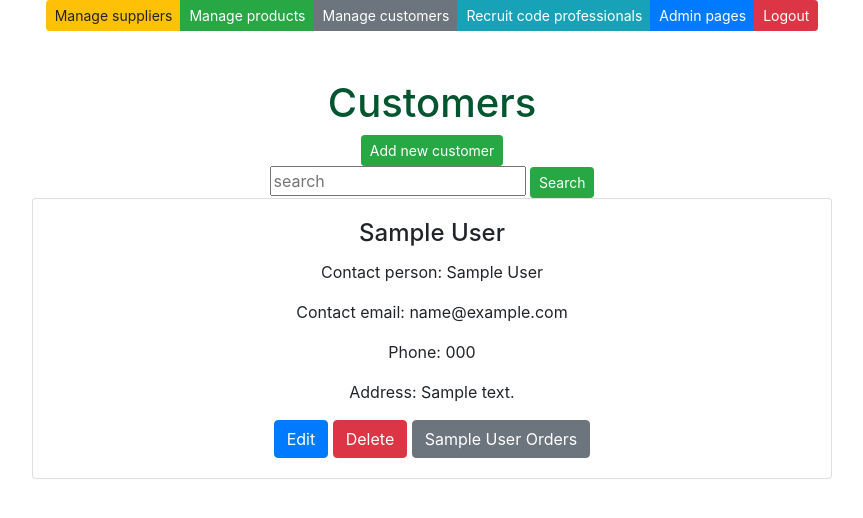
After one commit to AndreyGOIT/careeria-django, a Django app: page /customers/ in a window 1280 px wide. The commit adds this page. Shown: the top 518 px of the page, without its empty margins (208-1071 px from the left). Run offline with Django 5.2, Linux system fonts and the light colour scheme; tables that the repository leaves empty hold one stand-in row (values such as "Sample post"); some libraries are stand-ins or nearby versions.

Commit message:
add customer OK

```diff
--- /dev/null
+++ b/app/templates/customerlist.html
@@ -0,0 +1,79 @@
+{% extends "index.html" %} {% block content %}
+
+<br />
+<div id="add-div"></div>
+<br />
+
+<h1 style="color: rgb(3, 85, 48)">Customers</h1>
+
+<button id="add-btn" class="btn btn-success btn-sm" onclick="showaddform()">
+  Add new customer
+</button>
+
+<form method="post" action="/search-customers/">
+  {%csrf_token %}
+  <input class="card-text" type="text" placeholder="search" name="search" />
+
+  <input type="submit" value="Search" class="btn btn-success btn-sm" name="" />
+</form>
+
+{% for c in customers %}
+<div class="card" style="width: 50rem">
+  <div class="card-body">
+    <h4 class="card-title">{{c.companyname}}</h4>
+    <p class="card-text">Contact person: {{c.contactname}}</p>
+    <p class="card-text">Contact email: {{c.contactemail}}</p>
+    <p class="card-text">Phone: {{c.phone}}</p>
+    <p class="card-text">Address: {{c.address}}</p>
+
+    <a href="/edit-customer-get/{{c.id}}/" class="btn btn-primary">Edit</a>
+    <a href="/confirm-delete-customer/{{c.id}}/" class="btn btn-danger"
+      >Delete</a
+    >
+    <a href="/orders-by-customer/{{c.id}}/" class="btn btn-secondary"
+      >{{c.companyname}} Orders</a
+    >
+  </div>
+</div>
+
+{% empty %}
+
+<div class="card" style="width: 50rem">
+  <div class="card-body">
+    <p class="card-text">No customers found in the database</p>
+  </div>
+</div>
+{% endfor %}
+
+<script>
+  let x = `
+    <h2 style="color: lightblue">Please fill in form</h2>
+
+    <div class="card" style="width: 20rem;">
+        <div class="card-body">
+            <form method="post" action="/add-customer/">
+                {%csrf_token %}
+                <input class="card-text" class="card-text" type="text" placeholder="companyname" name="companyname">
+                <input class="card-text" type="text" placeholder="contactname" name="contactname">
+                <input class="card-text" type="email" placeholder="email" name="email">
+                <input class="card-text" type="text" placeholder="phone" name="phone">
+                <input class="card-text" type="text" placeholder="address" name="address">
+                <br />
+
+                <input type="submit" value="Confirm" class="btn btn-success btn-sm" name="">
+            </form>
+        </div>
+    </div>
+    `;
+
+  function showaddform() {
+    document.getElementById("add-div").innerHTML = x;
+    document.getElementById("add-btn").style.display = "none";
+  }
+  function hideaddform() {
+    document.getElementById("add-div").innerHTML = "";
+    document.getElementById("add-btn").style.display = "inline-block";
+  }
+</script>
+
+{% endblock %}
--- a/app/templates/index.html
+++ b/app/templates/index.html
@@ -33,6 +33,9 @@
             >Manage suppliers</a
           >
           <a class="btn btn-success btn-sm" href="/products">Manage products</a>
+          <a class="btn btn-secondary btn-sm" href="/customers"
+            >Manage customers</a
+          >
           <a class="btn btn-info btn-sm" href="http://careeria.fi"
             >Recruit code professionals</a
           >
--- a/app/urls.py
+++ b/app/urls.py
@@ -21,6 +21,7 @@ from app.views import productlistview, addproduct, deleteproduct, confirmdeletep
     edit_product_get, edit_product_post, products_filtered
 from app.views import supplierlistview, addsupplier, deletesupplier, confirmdeletesupplier, \
     edit_supplier_get, edit_supplier_post, searchsuppliers
+from app.views import customerlistview, addcustomer, confirmdeletecustomer, deletecustomer, searchcustomers
 
 urlpatterns = [
 
@@ -46,4 +47,12 @@ urlpatterns = [
     path('edit-supplier-get/<int:id>/', edit_supplier_get, name='edit_supplier'),
     path('edit-supplier-post/<int:id>/', edit_supplier_post, name='edit_supplier_post'),
     path('search-suppliers/', searchsuppliers),
+
+    # Customer and Order urls will be added later
+    path('customers/', customerlistview, name='customerlistview'),
+    path('add-customer/', addcustomer, name='addcustomer'),  # Placeholder for add customer view
+    path('confirm-delete-customer/<int:id>/', confirmdeletecustomer, name='confirmdeletecustomer'),  # Placeholder for confirm delete customer view
+    path('delete-customer/<int:id>/', deletecustomer, name='deletecustomer'),  # Placeholder for delete customer view
+    path('search-customers/', searchcustomers, name='searchcustomers'),  # Placeholder for search customer view
+
 ]
--- a/app/views.py
+++ b/app/views.py
@@ -1,6 +1,7 @@
-from django.shortcuts import render, redirect
+from django.shortcuts import render, redirect, get_object_or_404
 from .models import Supplier, Product, Customer
 from django.contrib.auth import authenticate, login, logout
+from .forms import CustomerForm
 
 # LANDING AFTER LOGIN
 '''
@@ -136,19 +137,42 @@ def customerlistview(request):
     return render(request, 'customerlist.html', context)
 
 def addcustomer(request):
-    a = request.POST['companyname']
-    b = request.POST['contactname']
-    c = request.POST['contactemail']
-    d = request.POST['phone']
-    e = request.POST['address']
+    # Используем .get() для избежания KeyError. '' - значение по умолчанию.
+    a = request.POST.get('companyname', '')
+    b = request.POST.get('contactname', '')
+    c = request.POST.get('email', '')
+    d = request.POST.get('phone', '')  # Теперь, если поля нет, будет пустая строка
+    e = request.POST.get('address', '')
+
+    # Создаем и сохраняем объект Customer
     Customer(companyname=a, contactname=b, contactemail=c, phone=d, address=e).save()
     return redirect(request.META['HTTP_REFERER'])
 
 def confirmdeletecustomer(request, id):
-    customer = Customer.objects.get(id=id)
+    # get_object_or_404 автоматически вернет страницу 404, если объект не найден
+    customer = get_object_or_404(Customer, id=id)
     context = {'customer': customer}
     return render(request, "confirmdelcust.html", context)
 
 def deletecustomer(request, id):
-    Customer.objects.get(id=id).delete()
-    return redirect(customerlistview)
+    customer = get_object_or_404(Customer, id=id)
+    customer.delete()
+    return redirect(customerlistview) # Или лучше использовать именованный URL: redirect('customer_list')
+
+def searchcustomers(request):
+    # 1. Проверяем, что запрос пришел методом POST
+    if request.method == 'POST':
+        # 2. Безопасно получаем значение поиска
+        search_query = request.POST.get('search', '').strip()
+        # 3. Ищем только если строка не пустая
+        if search_query:
+            filtered_customers = Customer.objects.filter(companyname__icontains=search_query)
+        else:
+            # Если поиск пустой, показываем всех клиентов
+            filtered_customers = Customer.objects.all()
+    else:
+        # Если запрос не POST, тоже показываем всех
+        filtered_customers = Customer.objects.all()
+
+    context = {'customers': filtered_customers}
+    return render(request, "customerlist.html", context)
```
Also changed, not shown: app/forms.py (added, +8 -0 lines), app/templates/supplierlist.html (+1 -7 lines), app/migrations/0002_customer_alter_supplier_address_and_more.py (added).
